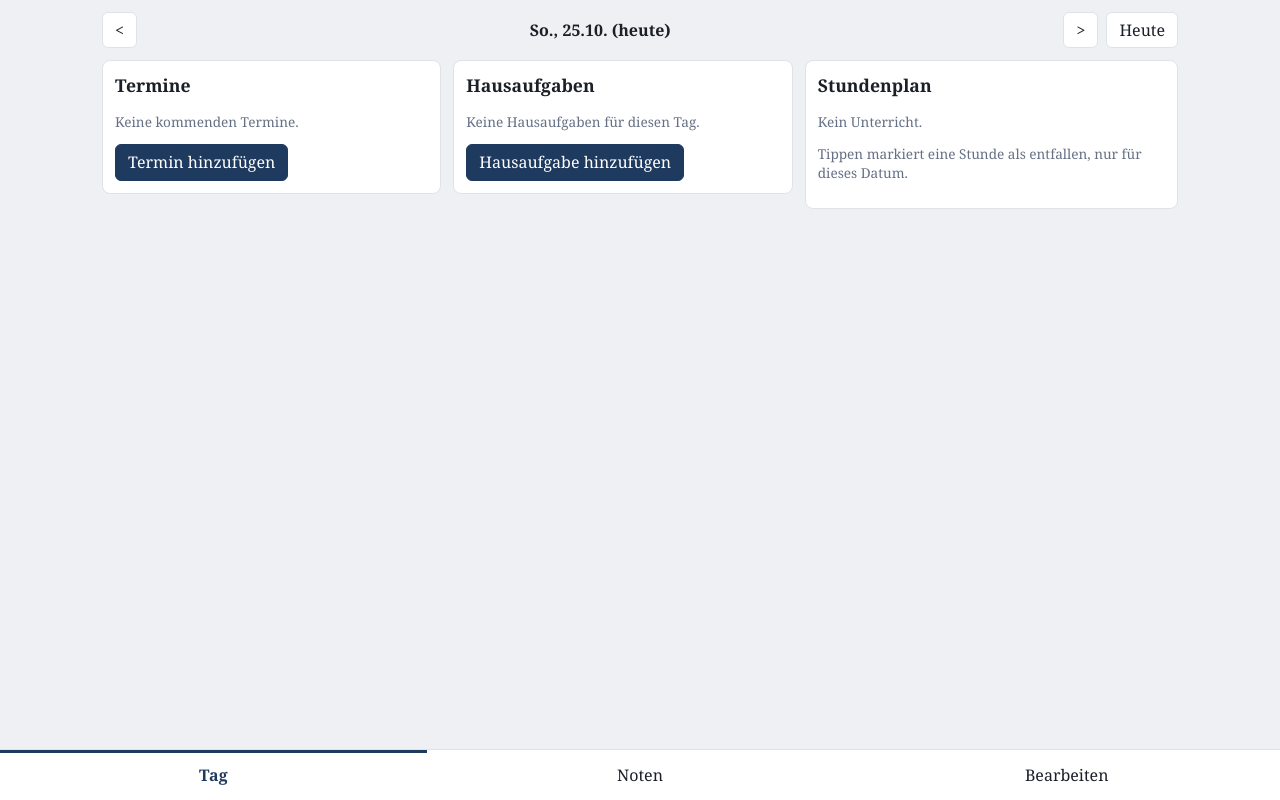
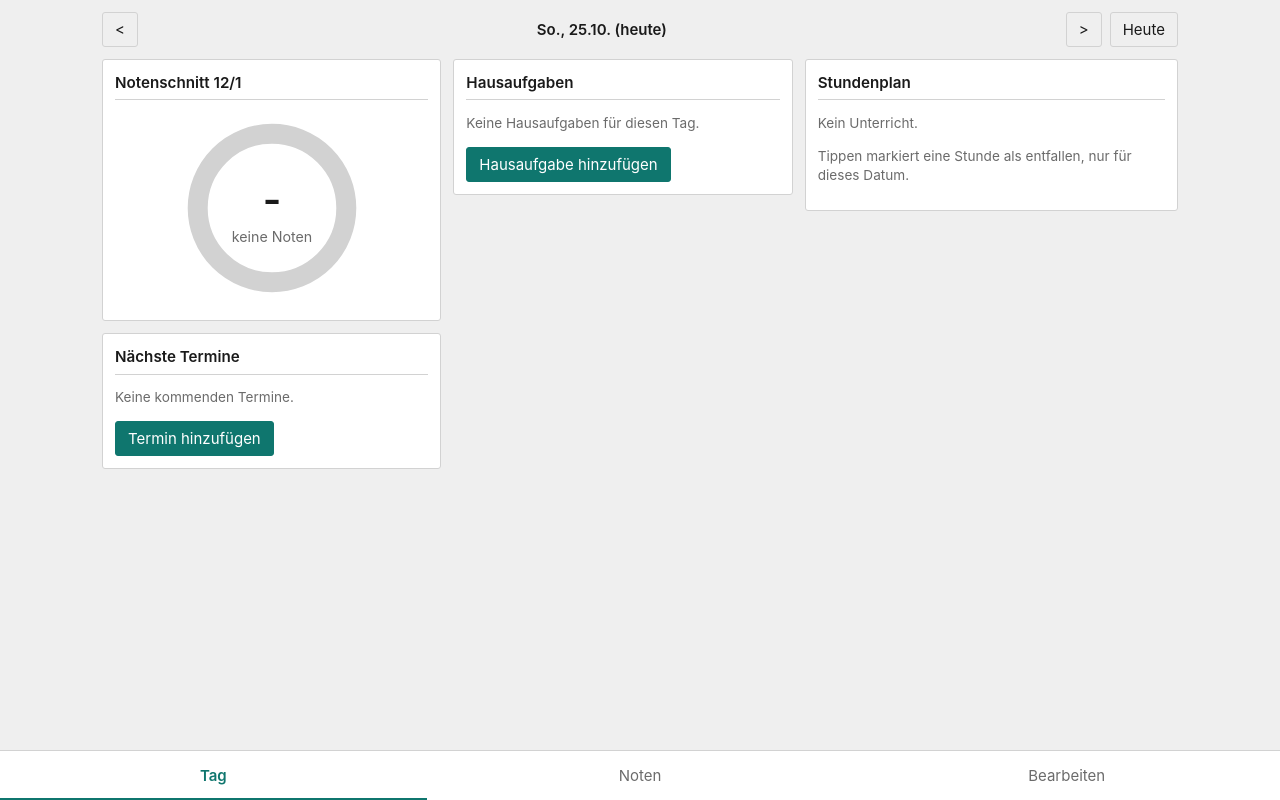
Before and after one commit to pngtxh4fpg-sketch/Oberstufe, a plain HTML site: page index.html in a window 1280 px wide. Drawn offline with nearby package versions, Linux system fonts and the light colour scheme.

Commit message:
Add files via upload

```diff
--- a/index.html
+++ b/index.html
@@ -5,40 +5,40 @@
 <meta name="viewport" content="width=device-width,initial-scale=1,viewport-fit=cover">
 <meta name="apple-mobile-web-app-capable" content="yes">
 <meta name="apple-mobile-web-app-title" content="Schulplaner">
-<meta name="theme-color" content="#1f3a5f">
+<meta name="theme-color" content="#0f766e">
 <link rel="manifest" href="manifest.webmanifest">
 <link rel="apple-touch-icon" href="icon-192.png">
 <title>Schulplaner</title>
 <style>
-:root{--bg:#eef0f3;--c:#fff;--t:#1b1f27;--m:#667085;--a:#1f3a5f;--ac:#fff;--b:#dfe3e8;--r:#c0392b;color-scheme:light dark}
-@media(prefers-color-scheme:dark){:root{--bg:#101318;--c:#1a1e25;--t:#e7e9ee;--m:#97a0ae;--a:#8fb4ee;--ac:#101318;--b:#2a303a;--r:#ef8a7e}}
+:root{--bg:#efefef;--c:#fff;--t:#1a1a1a;--m:#6b6b6b;--a:#0f766e;--ac:#fff;--b:#d2d2d2;--r:#b42318;color-scheme:light dark}
+@media(prefers-color-scheme:dark){:root{--bg:#121212;--c:#1c1c1c;--t:#ececec;--m:#9a9a9a;--a:#4fb3a9;--ac:#101010;--b:#343434;--r:#f08a80}}
 *{box-sizing:border-box}
-body{margin:0;background:var(--bg);color:var(--t);font:16px/1.4 Georgia,"Iowan Old Style",serif;padding:env(safe-area-inset-top) env(safe-area-inset-right) calc(64px + env(safe-area-inset-bottom)) env(safe-area-inset-left)}
+body{margin:0;background:var(--bg);color:var(--t);font:15px/1.4 -apple-system,BlinkMacSystemFont,"Segoe UI",Roboto,Helvetica,Arial,sans-serif;padding:env(safe-area-inset-top) env(safe-area-inset-right) calc(56px + env(safe-area-inset-bottom)) env(safe-area-inset-left)}
 button,input,select,textarea{font:inherit;color:inherit}
-h2{font-size:1.1rem;margin:0 0 8px}h3{margin:0 0 10px}
+h2{font-size:.95rem;font-weight:600;margin:0 0 4px;padding-bottom:6px;border-bottom:1px solid var(--b)}h3{margin:0 0 10px}
 main{max-width:1100px;margin:0 auto;padding:12px}
 .cols{display:grid;grid-template-columns:1fr 1fr 1.1fr;gap:12px;align-items:start}
 @media(max-width:800px){.cols{grid-template-columns:1fr}.plan{order:-1}}
-.card{background:var(--c);border:1px solid var(--b);border-radius:8px;padding:12px;margin-bottom:12px}
-.nav{display:flex;align-items:center;gap:8px;margin-bottom:12px}.nav b{flex:1;text-align:center}
-button{background:var(--c);border:1px solid var(--b);border-radius:6px;padding:6px 12px;cursor:pointer}
+.card{background:var(--c);border:1px solid var(--b);border-radius:3px;padding:12px;margin-bottom:12px}
+.nav{display:flex;align-items:center;gap:8px;margin-bottom:12px}.nav b{flex:1;text-align:center;font-weight:600}
+button{background:none;border:1px solid var(--b);border-radius:3px;padding:6px 12px;cursor:pointer}
 button.p,button[type=submit]{background:var(--a);color:var(--ac);border-color:var(--a)}
 .row{display:flex;gap:10px;align-items:center;padding:8px 0;border-top:1px solid var(--b);cursor:pointer}
-.row:first-of-type{border-top:0}
+h2+.row{border-top:0}
 .tm{width:46px;line-height:1.1;font-variant-numeric:tabular-nums}.tm small{display:block;color:var(--m)}
 .g{flex:1}.g small{display:block;color:var(--m)}
 .x .g,.x .tm{text-decoration:line-through;opacity:.5}
 .x::after{content:"Entfällt";color:var(--r);font-size:.8rem}
-.m{color:var(--m);font-size:.85rem}.big{font-size:1.8rem;font-weight:bold}.w{color:var(--r)}
+.m{color:var(--m);font-size:.85rem}.big{font-size:1.6rem;font-weight:600}.w{color:var(--r)}
 .done{text-decoration:line-through;opacity:.5}
 nav.tabs{position:fixed;left:0;right:0;bottom:0;display:flex;background:var(--c);border-top:1px solid var(--b);padding-bottom:env(safe-area-inset-bottom)}
-nav.tabs button{flex:1;border:0;border-radius:0;padding:14px 0;background:none}
-nav.tabs .on{color:var(--a);font-weight:bold;box-shadow:inset 0 3px var(--a)}
+nav.tabs button{flex:1;border:0;border-radius:0;padding:14px 0;background:none;color:var(--m)}
+nav.tabs .on{color:var(--a);font-weight:600;box-shadow:inset 0 -2px var(--a)}
 table{border-collapse:collapse;width:100%;font-size:.78rem}td,th{border:1px solid var(--b);padding:4px;text-align:center;height:44px;cursor:pointer}
 #m{position:fixed;inset:0;background:#0008;display:flex;align-items:flex-end;justify-content:center;z-index:9}#m[hidden]{display:none}
-.md{background:var(--c);width:100%;max-width:480px;padding:16px;border-radius:12px 12px 0 0;max-height:90vh;overflow:auto}
+.md{background:var(--c);width:100%;max-width:480px;padding:16px;border-radius:6px 6px 0 0;max-height:90vh;overflow:auto}
 .md label{display:block;margin-bottom:10px;font-size:.9rem;color:var(--m)}
-.md input:not([type=checkbox]),.md select,.md textarea,input.f{display:block;width:100%;padding:8px;margin-top:2px;background:var(--bg);border:1px solid var(--b);border-radius:6px}
+.md input:not([type=checkbox]),.md select,.md textarea,input.f{display:block;width:100%;padding:8px;margin-top:2px;background:var(--bg);border:1px solid var(--b);border-radius:3px}
 .bt{display:flex;gap:8px}
 </style>
 </head>
@@ -92,11 +92,13 @@ function evForm(e){const v=e||{type:'sa',date:today,sid:''};form('Termin',[{k:'t
 function grForm(sid,g){const v=g||{t:'mk',w:1,date:today,sem:S.cfg.sem};form(esc(sn(sid))+', '+v.sem,[{k:'t',l:'Art',t:'sel',o:Object.entries(GT)},{k:'p',l:'Punkte (0 bis 15)',t:'number',x:'min=0 max=15 step=1 required'},{k:'w',l:'Gewicht (nur kleine Leistungsnachweise)',t:'number',x:'min=0.1 step=any required'},{k:'date',l:'Termindatum',t:'date'},{k:'ret',l:'Herausgabedatum',t:'date'},{k:'note',l:'Notiz',t:'area'}],v,o=>put('grades',{...v,...o,id:v.id||uid(),sid}),g&&(()=>rm('grades',g.id)))}
 function subForm(s){const v=s||{name:'',lk:false};form('Fach',[{k:'name',l:'Name',t:'text',x:'required'},{k:'lk',l:'Leistungsfach',t:'chk'}],v,o=>put('subjects',{...v,...o,id:v.id||uid()}),s&&(()=>rm('subjects',s.id)))}
 function slForm(day,p){const old=S.slots.find(x=>x.day==day&&x.p==p&&!x.d),v=old||{sid:'',room:''};form(`${DAYS[day]} ${T[p][0]}`,[{k:'sid',l:'Fach',t:'sel',o:[['','leer'],...subOpts()]},{k:'room',l:'Raum',t:'text'}],v,o=>o.sid?put('slots',{id:`p_${day}_${p}`,day,p,sid:o.sid,room:o.room}):old&&rm('slots',old.id))}
+function donut(){const sem=S.cfg.sem,m=avg(live('subjects').map(x=>half(x.id,sem).pts).filter(x=>x!=null)),C=2*Math.PI*52,f=n=>n.toFixed(2).replace('.',',');
+return `<div class=card><h2>Notenschnitt ${sem}</h2><svg viewBox="0 0 140 140" style="width:100%;max-width:200px;display:block;margin:8px auto 0"><circle cx=70 cy=70 r=52 fill=none style="stroke:var(--b)" stroke-width=14 /><circle cx=70 cy=70 r=52 fill=none style="stroke:var(--a)" stroke-width=14 stroke-dasharray="${m==null?0:m/15*C} ${C}" transform="rotate(-90 70 70)"/><text x=70 y=74 text-anchor=middle style="font-size:28px;font-weight:600;fill:var(--t)">${m==null?'-':f(Math.max(1,(17-m)/3))}</text><text x=70 y=94 text-anchor=middle style="font-size:10px;fill:var(--m)">${m==null?'keine Noten':f(m)+' / 15'}</text></svg></div>`}
 function vDay(){const wd=(new Date(cur+'T12:00').getDay()+6)%7,sl=wd<5?live('slots').filter(x=>x.day==wd).sort((a,b)=>a.p-b.p):[],cx=new Set(live('cancels').filter(x=>x.date==cur).map(x=>x.p)),
-hw=live('homework').filter(x=>x.date==cur),ev=live('events').filter(x=>x.date>=today).sort((a,b)=>a.date.localeCompare(b.date)).slice(0,20),
+hw=live('homework').filter(x=>x.date==cur),ev=live('events').filter(x=>x.date>=today).sort((a,b)=>a.date.localeCompare(b.date)).slice(0,5),
 open=live('homework').filter(x=>!x.done&&x.date<today).length;
 return `<div class=nav><button data-a="d" data-n="-1">&lt;</button><b>${fmt(cur)}${cur==today?' (heute)':''}</b><button data-a="d" data-n="1">&gt;</button><button data-a="d" data-n="0">Heute</button></div><div class=cols>
-<div class=card><h2>Termine</h2>${ev.map(e=>`<div class=row data-a="ev" data-id="${e.id}"><div class=g><b>${esc(e.title||EV[e.type])}</b><small>${EV[e.type]}${e.sid?', '+esc(sn(e.sid)):''}</small></div><span class=m>${fmt(e.date)}<br>${Math.round((new Date(e.date)-new Date(today))/864e5)} Tage</span></div>`).join('')||'<p class=m>Keine kommenden Termine.</p>'}<button class=p data-a="evn">Termin hinzufügen</button>${open?`<p class="m w">${open} offene Hausaufgaben aus vergangenen Tagen</p>`:''}</div>
+<div>${donut()}<div class=card><h2>Nächste Termine</h2>${ev.map(e=>`<div class=row data-a="ev" data-id="${e.id}"><div class=g><b>${esc(e.title||EV[e.type])}</b><small>${EV[e.type]}${e.sid?', '+esc(sn(e.sid)):''}</small></div><span class=m>${fmt(e.date)}<br>${Math.round((new Date(e.date)-new Date(today))/864e5)} Tage</span></div>`).join('')||'<p class=m>Keine kommenden Termine.</p>'}<button class=p data-a="evn">Termin hinzufügen</button>${open?`<p class="m w">${open} offene Hausaufgaben aus vergangenen Tagen</p>`:''}</div></div>
 <div class=card><h2>Hausaufgaben</h2>${hw.map(h=>`<div class=row data-a="hw" data-id="${h.id}"><input type=checkbox data-a="hd" data-id="${h.id}"${h.done?' checked':''}><div class="g ${h.done?'done':''}"><b>${esc(sn(h.sid))}</b><small>${esc(h.text)}</small></div></div>`).join('')||'<p class=m>Keine Hausaufgaben für diesen Tag.</p>'}<button class=p data-a="hwn">Hausaufgabe hinzufügen</button></div>
 <div class="card plan"><h2>Stundenplan</h2>${sl.map(s=>`<div class="row ${cx.has(s.p)?'x':''}" data-a="cx" data-p="${s.p}"><span class=tm><b>${T[s.p][0]}</b><small>${T[s.p][1]}</small></span><div class=g><b>${esc(sn(s.sid))}</b><small>${esc(s.room)}</small></div></div>`).join('')||'<p class=m>Kein Unterricht.</p>'}<p class=m>Tippen markiert eine Stunde als entfallen, nur für dieses Datum.</p></div></div>`}
 function vGr(){const sem=S.cfg.sem,hs=live('subjects').map(s=>({s,h:half(s.id,sem)})),ps=hs.filter(x=>x.h.pts!=null).map(x=>x.h.pts),m=avg(ps);
```
Also changed, not shown: manifest.webmanifest.
